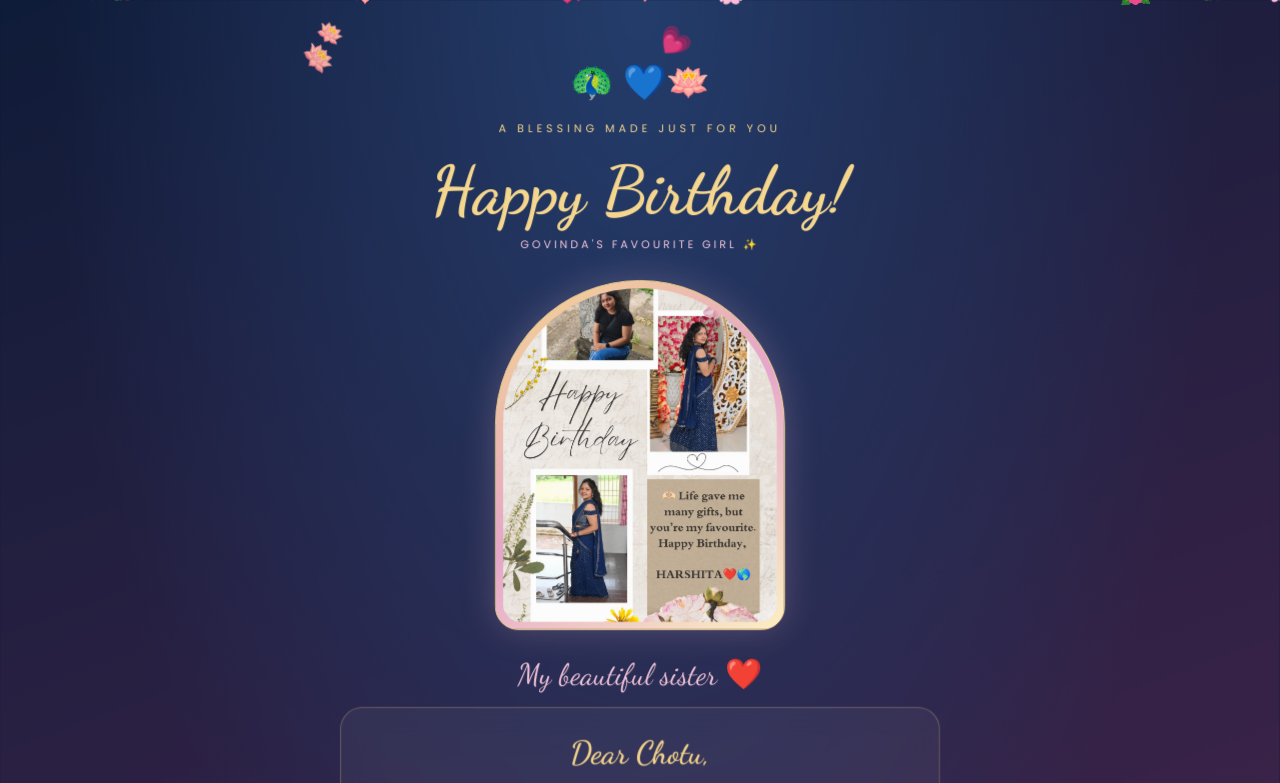
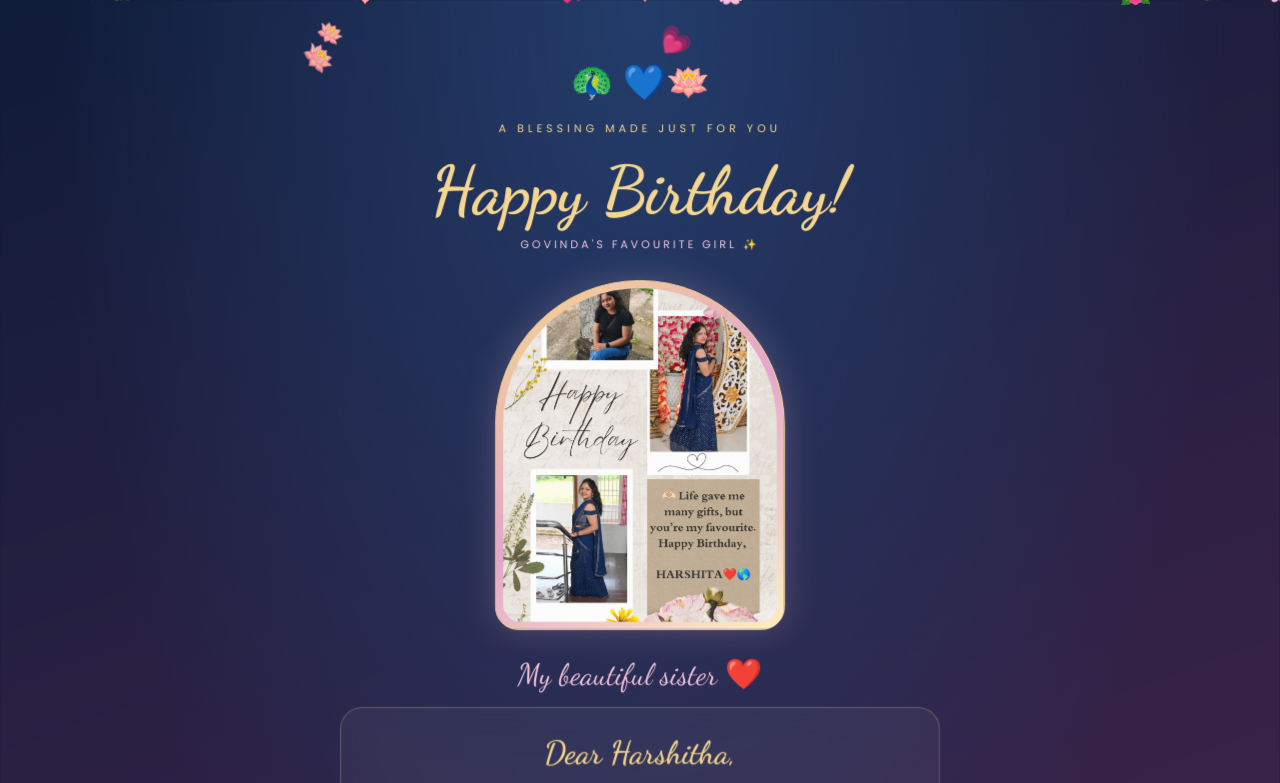
Before and after one commit to Bhumika-Chidananda-dev/krishna-birthday, a plain HTML site: page index.html in a window 1280 px wide. Both pictures are taken after a click on the button "🦚 TAP KRISHNA'S FACE 🦚". Shown: the top 783 px of the page. Drawn offline with Linux system fonts and the light colour scheme.

Commit message:
Restore index.html with original content

```diff
--- a/index.html
+++ b/index.html
@@ -340,7 +340,7 @@ h1, h2, .script {
     </div>
 
     <article class="wish-card">
-      <h3>Dear Chotu,</h3>
+      <h3>Dear Harshitha,</h3>
       <p>
         Happy Birthday to the sweetest blessing in my life! 🥹💗
         <br><br>
```
